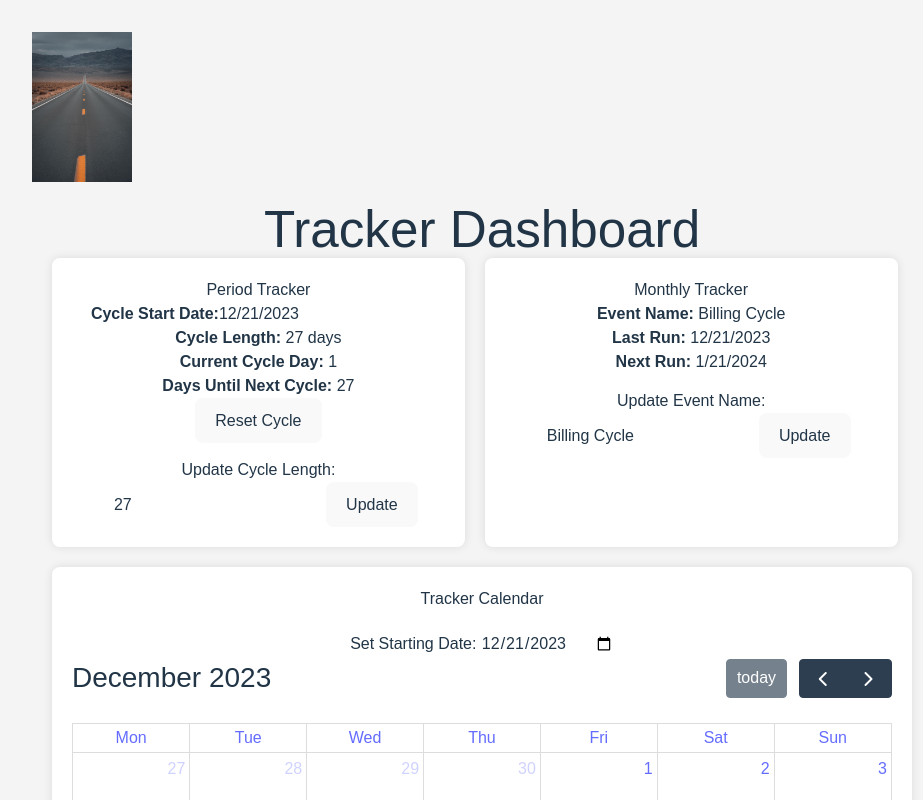
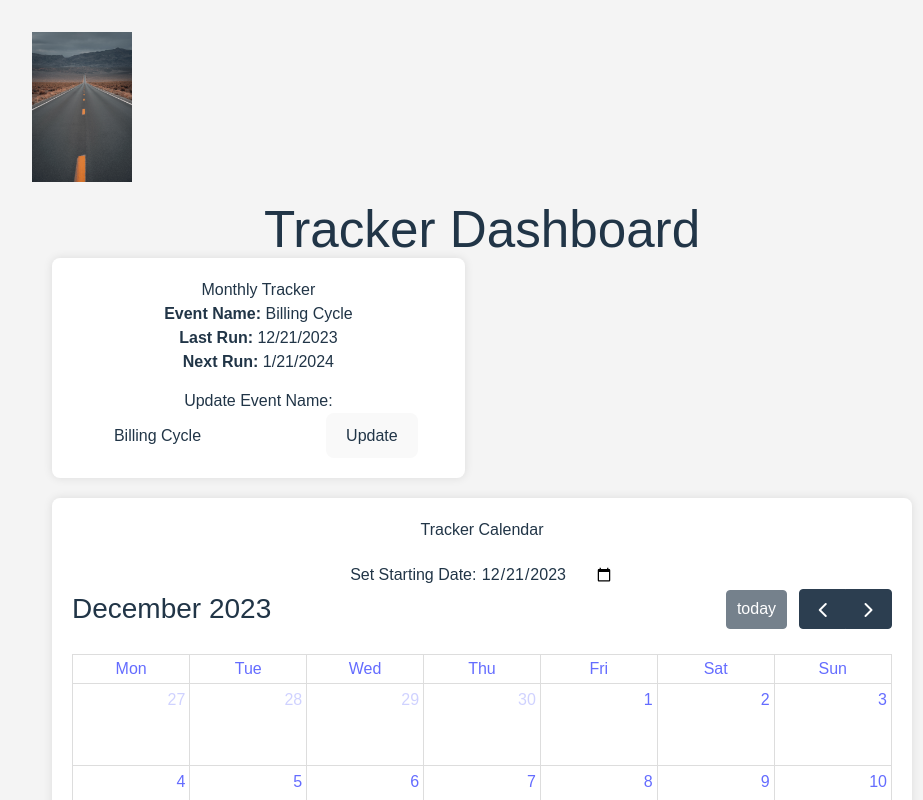
Before and after one commit to NathalieScherf/cycle-based-training-for-running, a React (Vite) app: page / in a window 1280 px wide. Shown: the top 800 px of the page, without its empty margins (158-1081 px from the left). Built offline with nearby package versions, Linux system fonts and the light colour scheme; a web font is replaced by a local one.

Commit message:
date works

```diff
--- a/src/components/CalendarDisplay.jsx
+++ b/src/components/CalendarDisplay.jsx
@@ -6,22 +6,33 @@ import dayGridPlugin from '@fullcalendar/daygrid';
 import interactionPlugin from '@fullcalendar/interaction';
 import Modal from 'react-modal';
 
-import usePeriodTracker from '../hooks/usePeriodTracker';
+import usePeriodTracker, {PERIOD_TRACKER_KEY} from '../hooks/usePeriodTracker';
 import { getPhaseColor, getPhaseTraining } from '../assets/phases';
 
 Modal.setAppElement('#root');
 
-const CalendarDisplay = ({ periodStartDate, setPeriodStartDate }) => {
+const CalendarDisplay = () => {
   const { cycleLength, getPhaseByDay } = usePeriodTracker();
+
+  const [periodStartDate, setPeriodStartDate] = useState(() => {
+    const storedData = localStorage.getItem(PERIOD_TRACKER_KEY);
+    if (storedData) {
+      const parsedData = JSON.parse(storedData);
+      if (parsedData.periodStartDate) {
+        return new Date(parsedData.periodStartDate);
+      }
+    }
+    return new Date(); // Default to current date if no data is found
+  });
 
   const [events, setEvents] = useState([]);
   const [modalIsOpen, setModalIsOpen] = useState(false);
   const [selectedDate, setSelectedDate] = useState('');
   const [selectedEvents, setSelectedEvents] = useState([]);
-  // const [startDate, setStartDate] = useState(initialStartDate);
 
   useEffect(() => {console.log(periodStartDate);
   },[])
+
   useEffect(() => {
     const generatedEvents = [];
 
@@ -66,7 +77,7 @@ const CalendarDisplay = ({ periodStartDate, setPeriodStartDate }) => {
   const handleStartDateChange = (e) => {
     const newStartDate = new Date(e.target.value);
     setPeriodStartDate(newStartDate);
-    localStorage.setItem('PERIOD_TRACKER_KEY', JSON.stringify({
+    localStorage.setItem(PERIOD_TRACKER_KEY, JSON.stringify({
       periodStartDate: newStartDate.toISOString(),
       cycleLength,
     }));
--- a/src/components/Dashboard.jsx
+++ b/src/components/Dashboard.jsx
@@ -3,14 +3,14 @@ import MonthlyTracker from './MonthlyTracker';
 import CalendarDisplay from './CalendarDisplay';
 import Legend from './Ledgend';
 import { useState, useEffect } from 'react';
-
+import { PERIOD_TRACKER_KEY } from '../hooks/usePeriodTracker';
 
 const Dashboard = () => {
     const [periodStartDate, setPeriodStartDate] = useState(new Date());
 
 
     useEffect(() => {
-        const storedData = localStorage.getItem('PERIOD_TRACKER_KEY');
+        const storedData = localStorage.getItem(PERIOD_TRACKER_KEY);
         if (storedData) {
             const parsedData = JSON.parse(storedData);
             console.log(parsedData);
@@ -21,7 +21,7 @@ const Dashboard = () => {
 
     const handleStartDateChange = (newStartDate) => {
         setPeriodStartDate(newStartDate);
-        localStorage.setItem('PERIOD_TRACKER_KEY', JSON.stringify({
+        localStorage.setItem(PERIOD_TRACKER_KEY, JSON.stringify({
             periodStartDate: newStartDate.toISOString(),
         }));
     };
@@ -30,7 +30,7 @@ const Dashboard = () => {
         <div className="dashboard">
             <h1>Tracker Dashboard</h1>
             <div className="trackers">
-                <PeriodTracker periodStartDate={periodStartDate} setPeriodStartDate={handleStartDateChange}/>
+                {/* <PeriodTracker periodStartDate={periodStartDate} setPeriodStartDate={handleStartDateChange}/> */}
                 <MonthlyTracker />
             </div>
             <CalendarDisplay periodStartDate={periodStartDate} setPeriodStartDate={handleStartDateChange}/>
--- a/src/hooks/usePeriodTracker.jsx
+++ b/src/hooks/usePeriodTracker.jsx
@@ -12,10 +12,10 @@ const DEFAULT_PHASES = [
 ];
 
 // Storage key for persisting data
-const PERIOD_TRACKER_KEY = 'periodTrackerData';
+export const PERIOD_TRACKER_KEY = 'periodTrackerData';
 
 const usePeriodTracker = (defaultCycleLength = 27) => {
-    const [startDate, setStartDate] = useState(new Date());
+    const [periodStartDate, setPeriodStartDate] = useState(new Date());
     const [cycleLength, setCycleLength] = useState(defaultCycleLength);
     const [phases, setPhases] = useState(DEFAULT_PHASES);
 
@@ -24,13 +24,13 @@ const usePeriodTracker = (defaultCycleLength = 27) => {
         const storedData = localStorage.getItem(PERIOD_TRACKER_KEY);
         if (storedData) {
             const parsed = JSON.parse(storedData);
-            setStartDate(new Date(parsed.startDate));
+            setPeriodStartDate(new Date(parsed.periodStartDate));
             setCycleLength(parsed.cycleLength);
             setPhases(parsed.phases || DEFAULT_PHASES);
         } else {
             // Initialize with default phases and current date
             const initialData = {
-                startDate: new Date().toISOString(),
+                periodStartDate: new Date().toISOString(),
                 cycleLength: defaultCycleLength,
                 phases: DEFAULT_PHASES,
             };
@@ -41,17 +41,17 @@ const usePeriodTracker = (defaultCycleLength = 27) => {
     // Save data to localStorage whenever relevant state changes
     useEffect(() => {
         const data = {
-            startDate: startDate.toISOString(),
+            periodStartDate: periodStartDate.toISOString(),
             cycleLength,
             phases,
         };
         localStorage.setItem(PERIOD_TRACKER_KEY, JSON.stringify(data));
-    }, [startDate, cycleLength, phases]);
+    }, [periodStartDate, cycleLength, phases]);
 
     // Calculate the current cycle day
     const getCurrentCycleDay = () => {
         const now = new Date();
-        const diffTime = now - new Date(startDate);
+        const diffTime = now - new Date(periodStartDate);
         const diffDays = Math.floor(diffTime / (1000 * 60 * 60 * 24));
         return (diffDays % cycleLength) + 1; // Day 1 to cycleLength
     };
@@ -64,7 +64,7 @@ const usePeriodTracker = (defaultCycleLength = 27) => {
 
     // Reset cycle to current date
     const resetCycle = () => {
-        setStartDate(new Date());
+        setPeriodStartDate(new Date());
     };
 
     // Update cycle length and adjust phase durations proportionally
@@ -84,7 +84,7 @@ const usePeriodTracker = (defaultCycleLength = 27) => {
 
     // Update start date
     const updateStartDate = (newStartDate) => {
-        setStartDate(new Date(newStartDate));
+        setPeriodStartDate(new Date(newStartDate));
     };
 
     // Determine the current phase based on the cycle day
```
